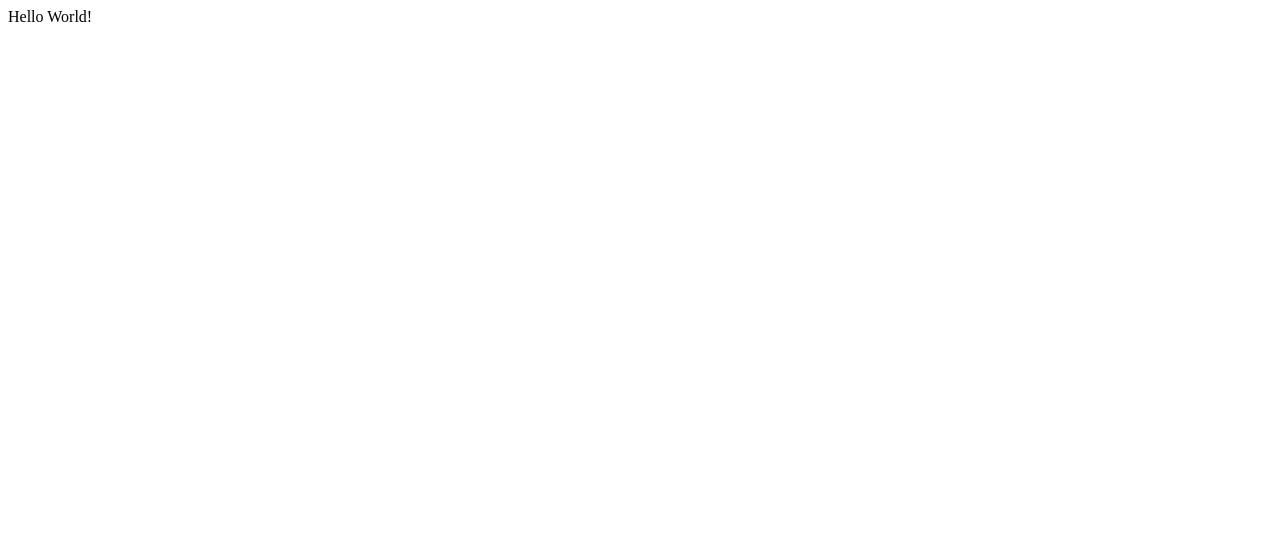
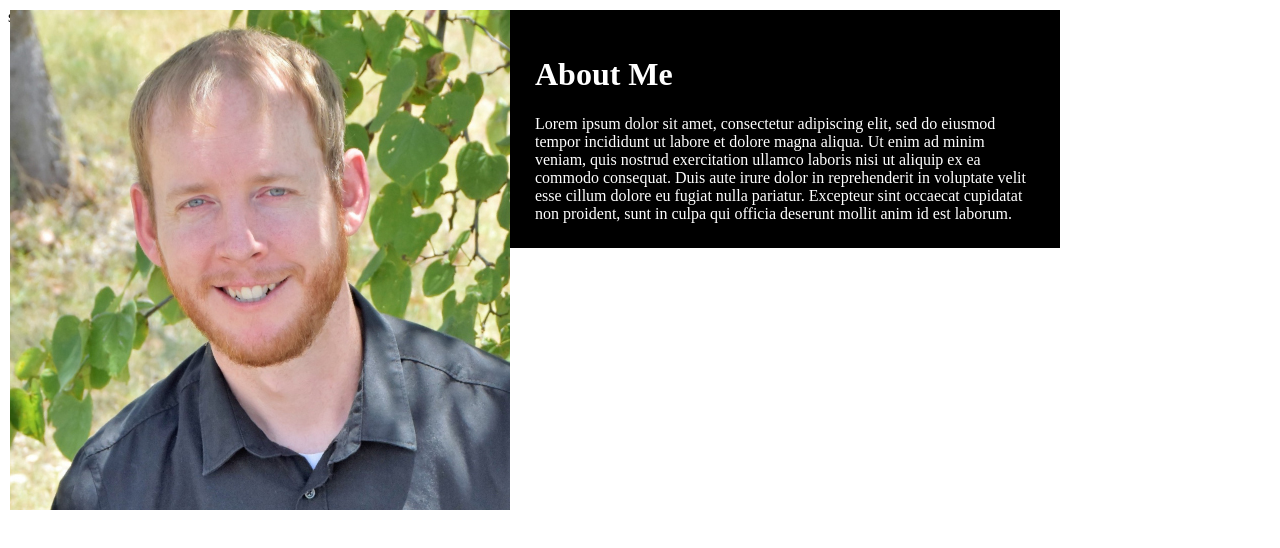
Before and after one commit to web-mapping/Assignment-1-Intro-to-Git, a plain HTML site: page index.html in a window 1280 px wide. Drawn offline with Linux system fonts and the light colour scheme.

Commit message:
Add files via upload

```diff
--- a/index.html
+++ b/index.html
@@ -1,9 +1,87 @@
-<!DOCTYPE html>
-<HTML>
-<HEAD>
-<TITLE>Welcome!</TITLE>
-</HEAD>
-<BODY>
-Hello World!
-</BODY>
-</HTML>
+<!-- This is a way to comment in an HTML file. -->
+<!-- The declaration below this instructs the browser that this is HTML 5 -->
+<!doctype html>
+<!-- Below is an opening tag for a container for HTML elements -->
+<html>
+<!-- The <head> element can include a titles, scripts, styles, and more -->
+<head>
+  <!-- The <style> element allows you to specify how HTML elements should render
+  in a browser.  Also, HTML comments can span multiple lines. -->
+  <style>
+    /* This is a way to comment in a cascading style sheet (CSS).  Comments can
+    also span multiple lines in a style sheet.
+    The #about_me below is referred to as a selector.
+    The # indicates that you are referencing the "id" HTML attribute. */
+    #about_me
+    /* Attributes of a selector are placed between curly brackets */
+    {
+      /* The position property specifies the position method used,
+      absolute fixes the position and does not scrolls the element
+      with the page */
+      position: fixed;
+      /* Padding generates space around the element, so that it is not flush
+      with the border. */
+      padding: 25px;
+      /* The elements will be 10px from the top of the viewing window. */
+      top: 10px;
+      /* The elements will be 10px from the left-side of the viewing window */
+      left: 510px;
+      /* Modifies the background-color property. */
+      background-color: black;
+      /* Modifies the color of the text. */
+      color: white;
+      /* Specifies the width of the element. container. */
+      width: 500px;
+    /* Closing curly bracket for the about_me selector. */
+    }
+    #my_picture
+    {
+      /* Setting the position to absolute fixes the position and does scroll
+      the element with the page */
+      position: absolute;
+      top: 10px;
+      left: 10px;
+    }
+  /* The closing tag for the style element. */
+  </style>
+  <!-- Text within this tag appears in the browser toolbar and will be provided
+  as the title of the page if it is added to favorites/bookmarks -->
+  <title>Welcome to David Mills' web site!</title>s
+</head>
+<!-- Text, images, hyperlinks, tables, lists, etc. go in the body element. -->
+<body>
+  <!-- Div elements are used as containers which group together HTML elements
+    and apply CSS styles to them. This one uses the "id", "my_picture".-->
+  <div id="my_picture">
+    <!-- The img tag defines an image in HTML, using height and width will
+      override the images actual size and fit it to the dimensions in the tag.
+      -->
+    <img src="images/my_picture.jpg" height="500px" width="500px">
+  </div>
+  <div id="about_me">
+    <!-- The <h1> tag can be used to specify a heading font. -->
+    <h1>About Me</h1>
+    <!-- Skipping lines in the code does not skip lines in the browser. I only
+      skipped lines for aesthetic, readability, and functional purposes in the
+      code. -->
+    Lorem ipsum dolor sit amet, consectetur adipiscing elit, sed do eiusmod
+    tempor incididunt ut labore et dolore magna aliqua. Ut enim ad minim veniam,
+    quis nostrud exercitation ullamco laboris nisi ut aliquip ex ea commodo
+    consequat. Duis aute irure dolor in reprehenderit in voluptate velit esse
+    cillum dolore eu fugiat nulla pariatur. Excepteur sint occaecat cupidatat
+    non proident, sunt in culpa qui officia deserunt mollit anim id est laborum.
+  </div>
+  <!-- This section earns bonus credit for undergraduate students
+   and is a requirement for graduate students.
+  <div id="research_interests">
+    <h1>Research Interests</h1>
+    Lorem ipsum dolor sit amet, consectetur adipiscing elit, sed do eiusmod
+    tempor incididunt ut labore et dolore magna aliqua. Ut enim ad minim veniam,
+    quis nostrud exercitation ullamco laboris nisi ut aliquip ex ea commodo
+    consequat. Duis aute irure dolor in reprehenderit in voluptate velit esse
+    cillum dolore eu fugiat nulla pariatur. Excepteur sint occaecat cupidatat
+    non proident, sunt in culpa qui officia deserunt mollit anim id est laborum.
+  </div>
+  -->
+</body>
+</html>
```
Also changed, not shown: images/my_picture.jpg (added).
